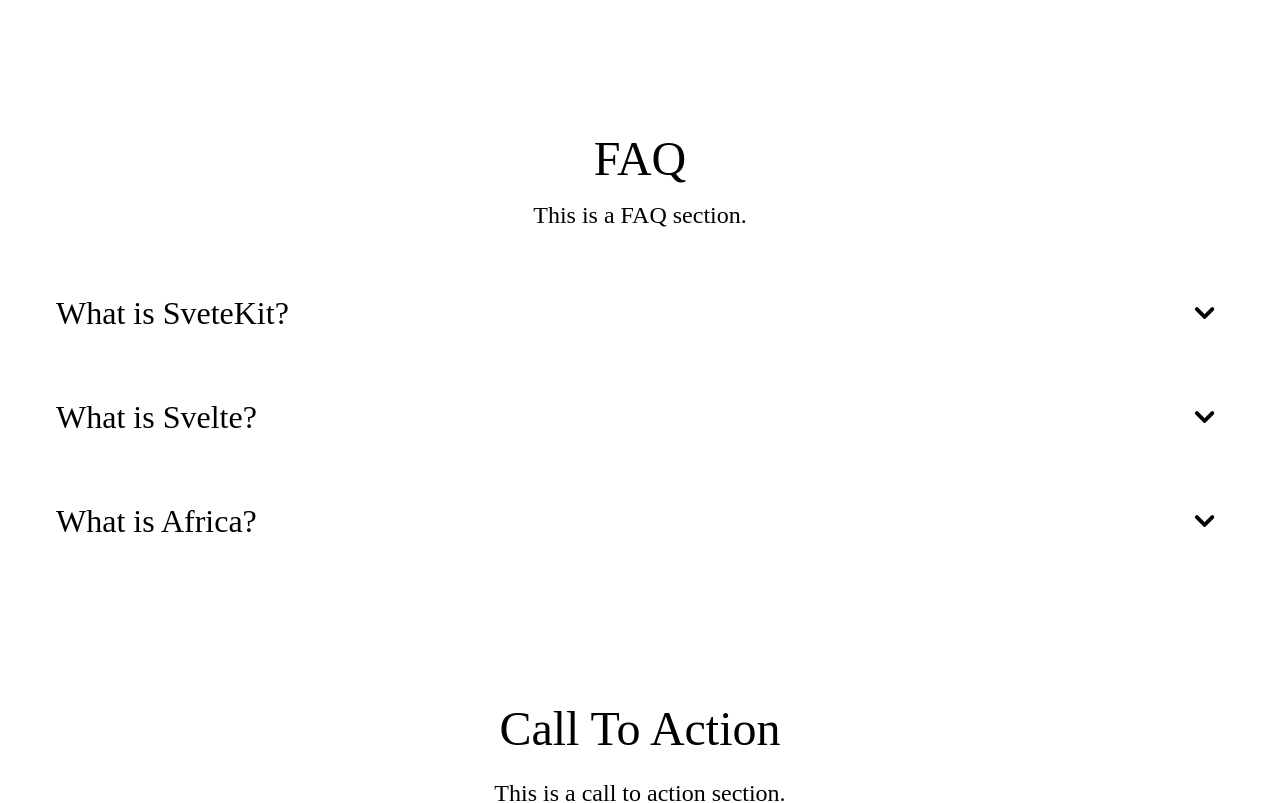
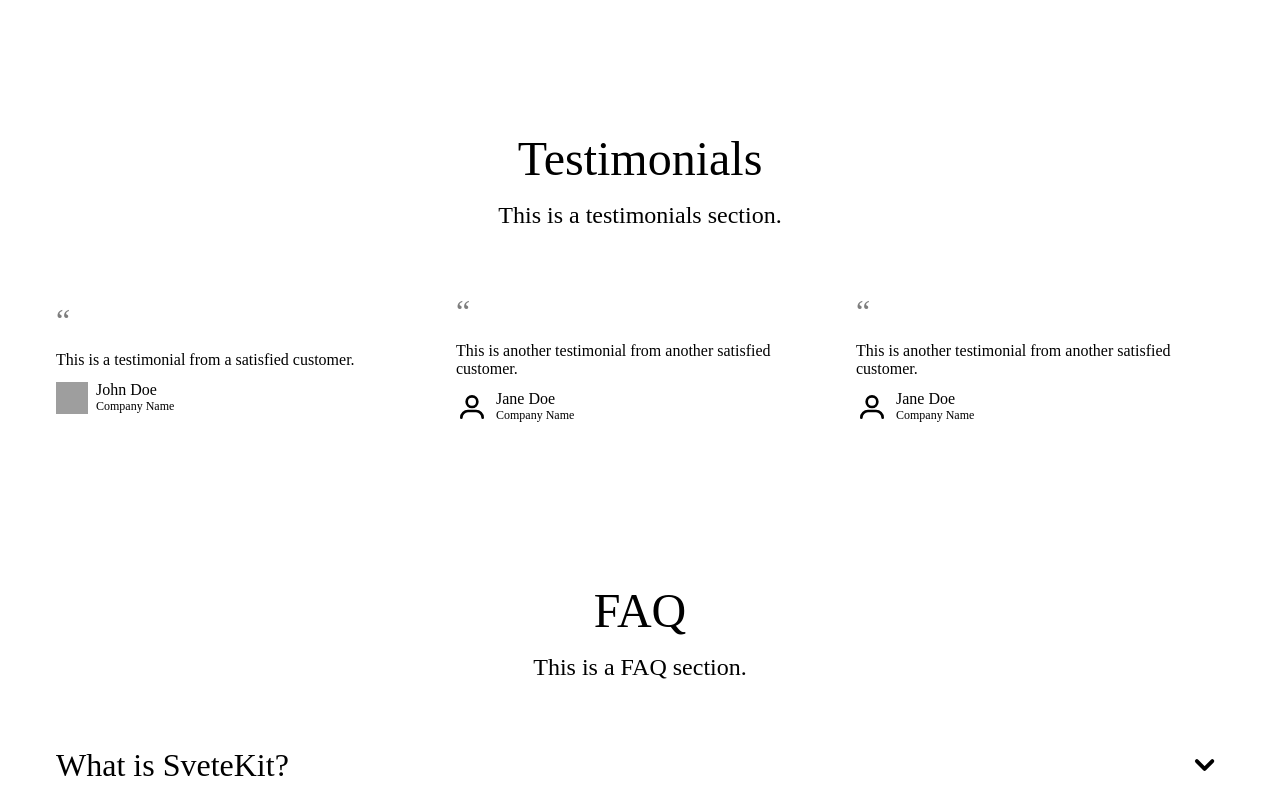
Before and after one commit to feuersteiner/sv-marketing, a SvelteKit app: page / in a window 1280 px wide. Shown: the part 2640-3443 px from the top of the page. Built offline with nearby package versions, Linux system fonts and the light colour scheme; grey boxes are pictures that could not be loaded.

Commit message:
feat: bump version to 0.9.0 and add Testimonials section component

```diff
--- a/package.json
+++ b/package.json
@@ -1,6 +1,6 @@
 {
 	"name": "@really-headless/sv-marketing",
-	"version": "0.8.0",
+	"version": "0.9.0",
 	"license": "MIT",
 	"repository": {
 		"type": "git",
--- a/src/lib/index.ts
+++ b/src/lib/index.ts
@@ -7,3 +7,4 @@
 export { default as Features } from './sections/features/features.svelte';
 export { default as CallToAction } from './sections/cta/cta.svelte';
 export { default as PageSeo } from './sections/seo/page-seo.svelte';
+export { default as Testimonials } from './sections/testimonials/testimonials.svelte';
--- /dev/null
+++ b/src/lib/sections/testimonials/testimonials.svelte
@@ -0,0 +1,90 @@
+<script lang="ts">
+	import Media from '$lib/shared/media.svelte';
+	import SectionContainer from '$lib/shared/section/section-container.svelte';
+	import SectionHeader from '$lib/shared/section/section-header.svelte';
+	import SubSectionContainer from '$lib/shared/sub-section/sub-section-container.svelte';
+	import SubSectionSubtitle from '$lib/shared/sub-section/sub-section-subtitle.svelte';
+	import type { GridSizeType } from '$lib/shared/types.js';
+	import type { ITestimonialsProps } from './types.js';
+
+	const { title, subtitle, primaryButton, secondaryButton, items, anchor }: ITestimonialsProps =
+		$props();
+
+	const gridSize: GridSizeType = (() => {
+		if (items.length % 2 === 0) return 'half';
+		if (items.length % 3 === 0) return 'third';
+		if (items.length % 4 === 0) return 'quarter';
+		return 'full';
+	})() as GridSizeType;
+	const align = 'left';
+</script>
+
+<SectionContainer {anchor}>
+	<SectionHeader {title} {primaryButton} {secondaryButton} {subtitle} />
+	{#each items as item}
+		<SubSectionContainer gapSize="small" {align} {gridSize}>
+			<span>“</span>
+			<SubSectionSubtitle subtitle={item.text} {align} />
+			<div>
+				<div class="testimonial-media">
+					{#if item.avatar}
+						<Media {...item.avatar} fill />
+					{:else}
+						<svg
+							viewBox="0 0 24 24"
+							fill="none"
+							xmlns="http://www.w3.org/2000/svg"
+							class="testimonial-media"
+						>
+							<circle cx="12" cy="8" r="4" stroke="currentColor" stroke-width="2" />
+							<path
+								d="M4 20C4 17.2386 6.23858 15 9 15H15C17.7614 15 20 17.2386 20 20"
+								stroke="currentColor"
+								stroke-width="2"
+								stroke-linecap="round"
+							/>
+						</svg>
+					{/if}
+				</div>
+				<div class="person">
+					<h3>{item.person.name}</h3>
+					<p>{item.person.company}</p>
+				</div>
+			</div>
+		</SubSectionContainer>
+	{/each}
+</SectionContainer>
+
+<style>
+	div {
+		display: flex;
+		width: fit-content;
+		height: fit-content;
+		gap: 0.5rem;
+		align-items: center;
+		justify-content: center;
+	}
+	.testimonial-media {
+		width: 2rem;
+		height: 2rem;
+	}
+	.person {
+		flex-direction: column;
+		height: fit-content;
+		align-items: flex-start;
+		gap: 0rem;
+	}
+	h3,
+	p,
+	span {
+		all: unset;
+		text-align: left;
+	}
+	p {
+		font-size: 0.75rem;
+	}
+	span {
+		font-size: 2rem;
+		opacity: 0.5;
+	}
+</style>
--- /dev/null
+++ b/src/lib/sections/testimonials/types.ts
@@ -0,0 +1,13 @@
+import type { IBaseSectionProps, IMediaProps } from '$lib/shared/types.js';
+
+export interface ITestimonialItemProps {
+	text: string;
+	avatar?: IMediaProps;
+	person: {
+		name: string;
+		company: string;
+	};
+}
+export interface ITestimonialsProps extends IBaseSectionProps {
+	items: ITestimonialItemProps[];
+}
--- a/src/routes/+page.svelte
+++ b/src/routes/+page.svelte
@@ -7,6 +7,7 @@
 		FrequentlyAskedQuestions,
 		MediaHero,
 		PageSeo,
+		Testimonials,
 		TextAndMedia
 	} from '$lib/index.js';
 </script>
@@ -110,6 +111,38 @@
 		}
 	}))}
 />
+<Testimonials
+	title="Testimonials"
+	subtitle="This is a testimonials section."
+	items={[
+		{
+			text: 'This is a testimonial from a satisfied customer.',
+			avatar: {
+				src: 'https://images.pexels.com/photos/5011647/pexels-photo-5011647.jpeg?auto=compress&cs=tinysrgb&w=1260&h=750&dpr=2',
+				alt: 'Random Image',
+				type: 'image'
+			},
+			person: {
+				name: 'John Doe',
+				company: 'Company Name'
+			}
+		},
+		{
+			text: 'This is another testimonial from another satisfied customer.',
+			person: {
+				name: 'Jane Doe',
+				company: 'Company Name'
+			}
+		},
+		{
+			text: 'This is another testimonial from another satisfied customer.',
+			person: {
+				name: 'Jane Doe',
+				company: 'Company Name'
+			}
+		}
+	]}
+/>
 <FrequentlyAskedQuestions
 	title="FAQ"
 	subtitle="This is a FAQ section."
```
Also changed, not shown: 1 other file (tests, documents, lock files or other folders).
